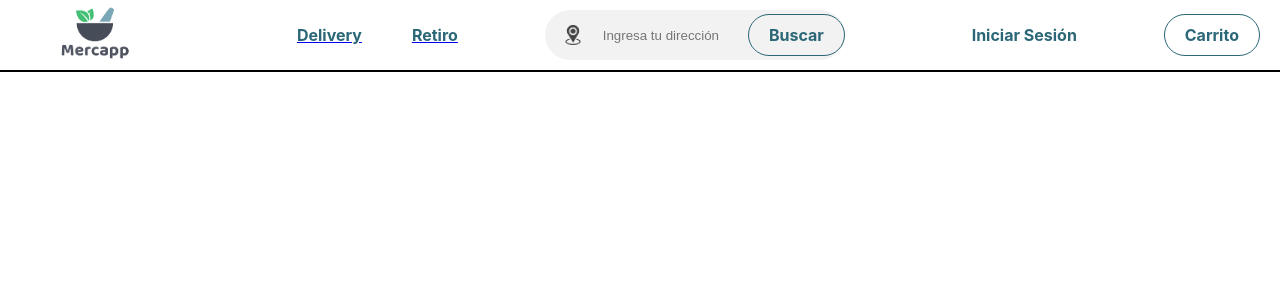
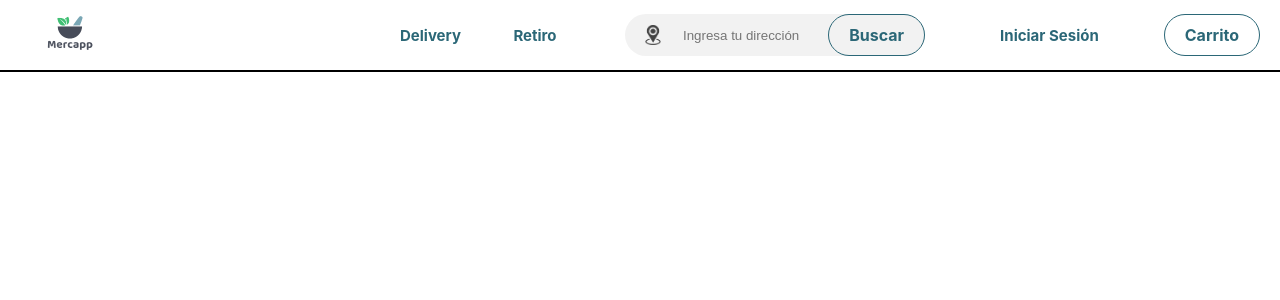
Before and after one commit to chirinosjor/mercapp, a React (Create React App) app: page / in a window 1280 px wide. Shown: the top 300 px of the page. Built offline with nearby package versions, Linux system fonts and the light colour scheme.

Commit message:
Header Finished

```diff
--- a/src/components/Header.jsx
+++ b/src/components/Header.jsx
@@ -12,6 +12,7 @@ function Header() {
             <img src={logo} alt="mercapp-logo" />
           </a>
         </div>
+        <div className="navbar">
           <div className="dispatchMethods">
             <a href="/">
               <p>Delivery</p>
@@ -26,10 +27,11 @@ function Header() {
             <a href="/" className="primary-button">Buscar</a>
           </div>
           <div className="login">
-          <a href="/">Iniciar Sesión</a>
+            <a href="/"><p>Iniciar Sesión</p></a>
           </div>
           <div className="cart">
             <a href="/" className="primary-button">Carrito</a>
+          </div>
         </div>
       </div>
     </div>
--- a/src/styles/header.css
+++ b/src/styles/header.css
@@ -22,28 +22,77 @@
 .header {
   background-color: white;
   height: 70px;
+  border-bottom: 2px solid black;
+  display: flex;
+  align-items: center;
+  justify-content: space-around;
+}
+
+@media (min-width: 765px) {
+  .header {
     display: flex;
     justify-content: space-between;
     align-items: center;
     padding: 0 20px 0 20px;
     border-bottom: 2px solid black;
   }
+}
+
+.navbar {
+  display: flex;
+  justify-content: space-around;
+  width: 300px;
+  align-items: center;
+}
+
+@media (min-width: 765px) {
+  .navbar {
+    display: flex;
+    justify-content: space-between;
+    align-items: center;
+    width: 900px;
+  }
+}
 
 .logo img {
-  height: 150px;
+  height: 70px;
+  width: 70px;
+}
+
+@media (min-width: 765px) {
+  .logo img {
+    height: 100px;
+    width: 100px;
     margin: 0;
+  }
 }
 
 .dispatchMethods {
+  display: none;
+}
+
+@media (min-width: 765px) {
+  .dispatchMethods {
     display: flex;
     justify-content: space-between;
+    align-items: center;
+    font-size: 15px;
+    margin: 0px 10px;
+  }
 }
 
-.dispatchMethods p {
-  margin-left: 40px;
+.dispatchMethods a {
   color: var(--dark-blue);
   font-weight: bold;
-  padding: 5px;
+  text-decoration: none;
+  width: 50px;
+}
+
+@media (min-width: 765px) {
+  .dispatchMethods a {
+    padding: 0px 20px;
+    margin: 0px 10px;
+  }
 }
 
 .dispatchMethods p:hover {
@@ -53,13 +102,19 @@
 }
 
 .addressBar {
+  display: flex;
+}
+
+@media (min-width: 765px) {
+  .addressBar {
     background-color: var(--light-gray);
-  height: 50px;
+    border-radius: 50px;
     flex: 1;
-  border-radius: 50px;
     max-width: 300px;
     display: flex;
     align-items: center;
+    margin: 0px 10px;
+  }
 }
 
 .addressBar img {
@@ -67,6 +122,25 @@
   margin: 10px;
 }
 
+@media (min-width: 765px) {
+  .addressBar img {
+    height: 20px;
+    margin: 10px;
+  }
+}
+
+.addressInput {
+  background-color: transparent;
+  border: none;
+  width: 200px;
+  outline: none;
+  color: var(--dark-blue);
+  display: flex;
+  align-items: center;
+  justify-content: space-between;
+}
+
+@media (min-width: 765px) {
   .addressInput {
     background-color: transparent;
     border: none;
@@ -74,17 +148,47 @@
     outline: none;
     color: var(--dark-blue);
   }
+}
 
 .login a {
-  margin-left: 40px;
-  color: var(--dark-blue);
-  font-weight: bold;
-  padding: 5px;
-  text-decoration: none;
+  display: none;
 }
 
-.login a:hover {
+@media (min-width: 765px) {
+  .login a {
+    padding: 10px 20px;
+    margin: 0px 10px;
+    text-decoration: none;
+    font-weight: bold;
+    color: var(--dark-blue);
+    display: block;
+  }
+}
+
+.login p {
+  font-size: 15px;
+}
+
+@media (min-width: 765px) {
+  .login p {
+    margin: 0 20px;
+    font-weight: bold;
+    font-size: 15px;
+  }
+}
+
+.login p:hover {
   border-bottom: 2px solid black;
   color: var(--turquoise);
   cursor: pointer;
 }
+
+.cart {
+  display: none;
+}
+
+@media (min-width: 765px) {
+  .cart {
+    display: block;
+  }
+}
```
Also changed, not shown: src/components/Banner.jsx (added). Lines whose indentation alone changed are shown as unchanged.
